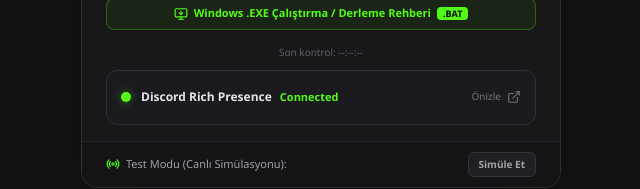
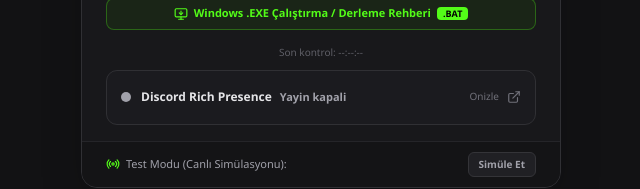
Before and after one commit to rathella/kicksync, a React (Vite) app: page / in a window 1280 px wide. Shown: the part 642-831 px from the top of the page, without its empty margins (319-959 px from the left). Built offline with nearby package versions, Linux system fonts and the light colour scheme; no server answers; a web font is replaced by a local one.

Commit message:
Show live status and watch link in Discord card

```diff
--- a/src/App.tsx
+++ b/src/App.tsx
@@ -405,6 +405,8 @@
         <div className="px-6 pb-4">
           <DiscordCard
             connected={true}
+            isLive={stream.is_live}
+            streamUrl={stream.url || `https://kick.com/${stream.username}`}
             onOpenPreview={() => setIsDiscordPreviewOpen(true)}
             language={config.language}
           />
--- a/src/components/DiscordCard.tsx
+++ b/src/components/DiscordCard.tsx
@@ -1,50 +1,38 @@
 import React from 'react';
-import { ExternalLink, Radio } from 'lucide-react';
+import { ExternalLink } from 'lucide-react';
 
 interface DiscordCardProps {
   connected: boolean;
+  isLive: boolean;
+  streamUrl: string;
   onOpenPreview: () => void;
-  language: 'Türkçe' | 'English';
+  language: string;
 }
 
-export const DiscordCard: React.FC<DiscordCardProps> = ({
-  connected,
-  onOpenPreview,
-  language,
-}) => {
+export const DiscordCard: React.FC<DiscordCardProps> = ({ connected, isLive, streamUrl, onOpenPreview, language }) => {
+  const isTr = language !== 'English';
   return (
     <div
       id="discord-card"
+      role="button"
+      tabIndex={0}
       onClick={onOpenPreview}
-      className="group cursor-pointer bg-[#1B1B1F] hover:bg-[#222227] border border-[#303034] hover:border-[#45454B] rounded-[11px] h-[55px] px-3.5 flex items-center justify-between transition-all duration-150"
-      title={language === 'Türkçe' ? "Discord Rich Presence önizlemesini göster" : "Show Discord Rich Presence preview"}
+      onKeyDown={(event) => { if (event.key === 'Enter' || event.key === ' ') onOpenPreview(); }}
+      className="group cursor-pointer bg-[#1B1B1F] hover:bg-[#222227] border border-[#303034] hover:border-[#45454B] rounded-[11px] min-h-[55px] px-3.5 py-2 flex items-center justify-between transition-all duration-150"
+      title={isTr ? 'Discord Rich Presence onizlemesini goster' : 'Show Discord Rich Presence preview'}
     >
-      <div className="flex items-center gap-2.5">
-        <span
-          className={`w-2.5 h-2.5 rounded-full inline-block ${
-            connected ? 'bg-[#53FC18] shadow-[0_0_8px_rgba(83,252,24,0.4)]' : 'bg-[#FF707B]'
-          }`}
-        />
-        <div className="flex items-center gap-2">
-          <span className="text-xs font-bold text-[#E4E4E7]">
-            Discord Rich Presence
-          </span>
-          <span
-            className={`text-[11px] font-bold ${
-              connected ? 'text-[#53FC18]' : 'text-[#FF707B]'
-            }`}
-          >
-            {connected
-              ? language === 'Türkçe' ? 'Connected' : 'Connected'
-              : language === 'Türkçe' ? 'Disconnected' : 'Disconnected'}
+      <div className="flex items-center gap-2.5 min-w-0">
+        <span className={`w-2.5 h-2.5 rounded-full inline-block flex-shrink-0 ${isLive ? 'bg-[#53FC18] shadow-[0_0_8px_rgba(83,252,24,0.4)]' : connected ? 'bg-[#A1A1AA]' : 'bg-[#FF707B]'}`} />
+        <div className="flex items-center gap-2 min-w-0">
+          <span className="text-xs font-bold text-[#E4E4E7]">Discord Rich Presence</span>
+          <span className={`text-[11px] font-bold whitespace-nowrap ${isLive ? 'text-[#53FC18]' : 'text-[#A1A1AA]'}`}>
+            {isLive ? (isTr ? 'Yayinda' : 'Live') : (isTr ? 'Yayin kapali' : 'Offline')}
           </span>
         </div>
       </div>
-
-      <div className="flex items-center gap-1.5 text-xs text-[#71717A] group-hover:text-[#53FC18] transition-colors">
-        <span className="text-[10px] hidden sm:inline">
-          {language === 'Türkçe' ? 'Önizle' : 'Preview'}
-        </span>
+      <div className="flex items-center gap-2 text-xs text-[#71717A] group-hover:text-[#53FC18] transition-colors flex-shrink-0">
+        {isLive && <a href={streamUrl} target="_blank" rel="noopener noreferrer" onClick={(event) => event.stopPropagation()} className="hidden sm:inline text-[10px] font-bold text-[#53FC18] hover:text-white">{isTr ? 'Yayini izle' : 'Watch stream'}</a>}
+        <span className="text-[10px] hidden sm:inline">{isTr ? 'Onizle' : 'Preview'}</span>
         <ExternalLink className="w-3.5 h-3.5" />
       </div>
     </div>
```
